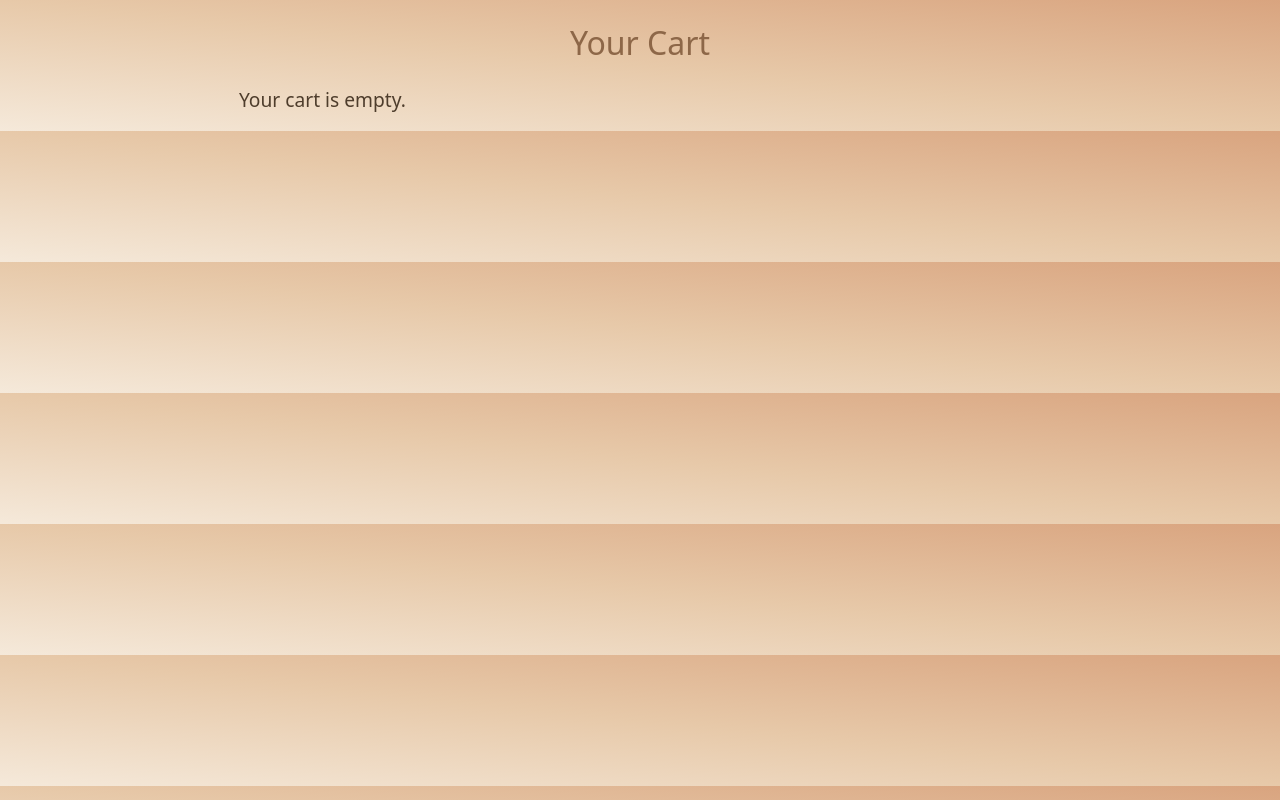
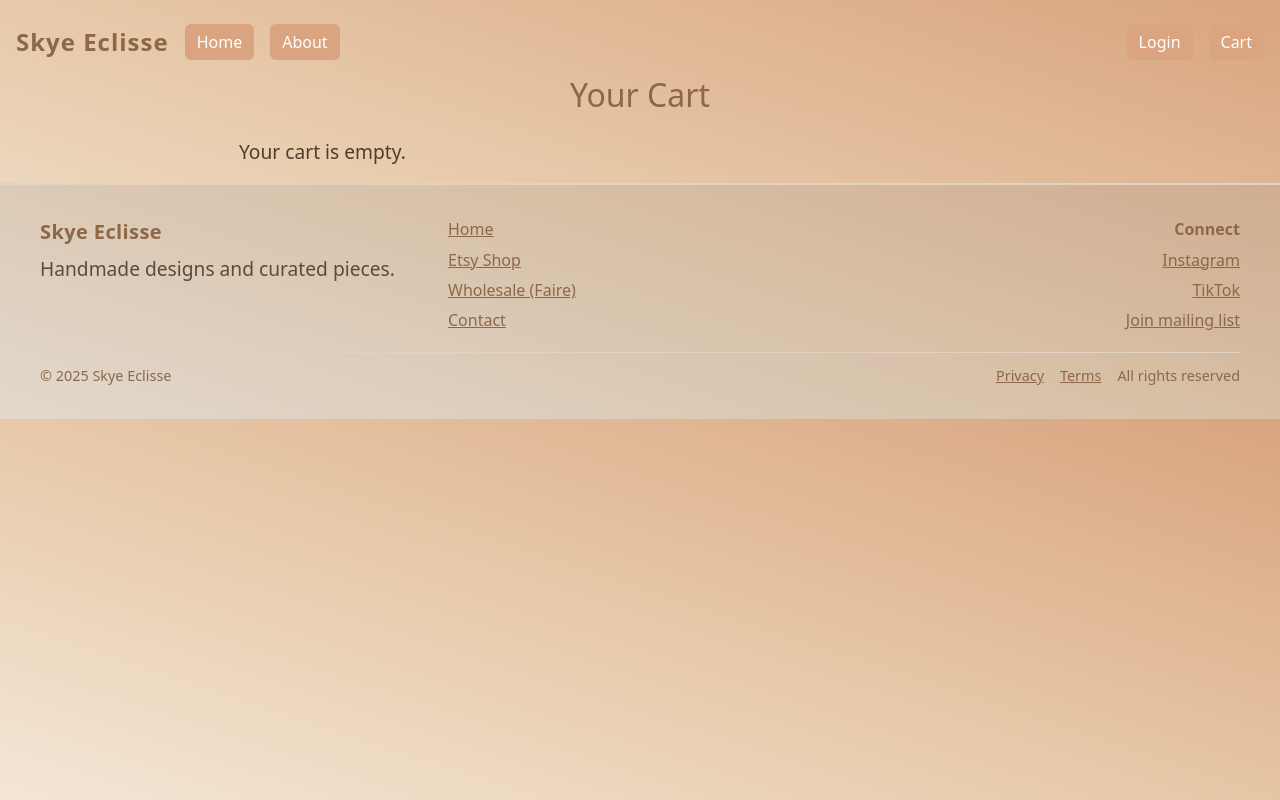
Before and after one commit to FeyJensen/eCommercePage, a React (Create React App) app in the folder client/: page /cart in a window 1280 px wide. Built offline with nearby package versions, Linux system fonts and the light colour scheme; the HTML template or start-up script is replaced by a standard one.

Commit message:
updated headers and styling

```diff
--- a/client/src/AboutPage.js
+++ b/client/src/AboutPage.js
@@ -5,12 +5,14 @@ import Footer from './components/footer.jsx';
 function AboutPage() {
     return (
         <>
+        <Header />
             <div style={{
                 width: '100%',
                 minWidth: '1000px',
                 overflow: 'hidden',
                 position: 'relative',
-                height: '380px'
+                height: '380px',
+                top: '20px',
             }}>
                 <img
                     src="images/AboutUs.png"
@@ -21,9 +23,7 @@ function AboutPage() {
                         overflow: 'hidden',
                         display: 'block',
                         objectFit: 'cover',
-                        objectPosition: 'center',
-                        transform: 'scale(.8)',
-                        paddingTop: '2rem'
+                        objectPosition: 'center'
                     }}
                 />
                 <div style={{
@@ -32,9 +32,9 @@ function AboutPage() {
                     right: 0,
                     top: '1rem',
                     zIndex: 10,
-                    padding: '0 1rem'
+
                 }}>
-                    <Header />
+
                 </div>
             </div>
 
--- a/client/src/BuyerPage.js
+++ b/client/src/BuyerPage.js
@@ -1,20 +1,15 @@
 import React, { useEffect, useState } from "react";
 import './App.css';
-import Login from './Login';
 import { useNavigate } from "react-router-dom";
 import UnderConstruction from './components/UnderConstruction';
 import Header from './components/Header';
 import CardGrid from './components/CardGrid';
-import LoginAndCart from './components/LoginAndCart';
 import ShopBanner from './components/ShopBanner';
 import Footer from './components/footer.jsx';
 
 function BuyerPage() {
   const [data, setData] = useState({});
-  const [showLogin, setShowLogin] = useState(false);
-  const [user, setUser] = useState(null);
   const [cart, setCart] = useState([]);
-
   const navigate = useNavigate();
 
   useEffect(() => {
@@ -30,31 +25,10 @@ function BuyerPage() {
 
   return (
     <div>
-      <ShopBanner
-        header={
-          <Header
-            showLogin={showLogin}
-            user={user}
-            onLoginClick={() => setShowLogin(true)}
-            onCartClick={() => navigate('/cart')}
-          />
-        }
-      />
-      {showLogin ? (
-        <div style={{ textAlign: "center", margin: "2rem 0" }}>
-          <Login onLogin={(userData) => { setUser(userData); setShowLogin(false); }} />
-        </div>
-      ) : (
-        <>
-          <div className="container">
-            <UnderConstruction />
-          </div>
-        </>
-      )}
-
-      <div style={{ paddingLeft: '8rem', paddingRight: '8rem', paddingBottom: '8rem' }}>
+      <Header />
+      <ShopBanner/>
+      <UnderConstruction />
         <CardGrid data={data} onAdd={handleAddToCart} />
-      </div>
       <Footer />
     </div>
   );
--- a/client/src/CartPage.js
+++ b/client/src/CartPage.js
@@ -1,11 +1,14 @@
 import React from "react";
 import Card from "react-bootstrap/Card";
 import Button from "react-bootstrap/Button";
+import Header from './components/Header';
+import Footer from './components/footer.jsx';
 
 
 function CartPage({ cartItems = [], onRemove, onCheckout }) {
   return (
     <div>
+      <Header />
       <nav
         className="navbar navbar-expand-lg navbar-custom"
         style={{
@@ -56,6 +59,7 @@ function CartPage({ cartItems = [], onRemove, onCheckout }) {
           </Button>
         </div>
       )}
+      <Footer />
     </div>
   );
 }
--- a/client/src/components/CardGrid.jsx
+++ b/client/src/components/CardGrid.jsx
@@ -4,6 +4,7 @@ import Button from 'react-bootstrap/Button';
 
 export default function CardGrid({ data, onAdd }) {
   return (
+    <div style={{ paddingLeft: '8rem', paddingRight: '8rem', paddingBottom: '8rem' }}>
     <div className="card-grid" style={{ gap: '.5rem', margin: '.5rem' }}>
       {data?.results ? (
         data.results.map((item) => (
@@ -34,5 +35,6 @@ export default function CardGrid({ data, onAdd }) {
         <p>Loading...</p>
       )}
     </div>
+    </div>
   );
 }
--- a/client/src/components/Header.jsx
+++ b/client/src/components/Header.jsx
@@ -1,62 +1,74 @@
-import React from 'react';
+import React, { useState } from 'react';
 import Button from 'react-bootstrap/Button';
 import { useNavigate } from 'react-router-dom';
+import Login from '../Login';
 
-export default function Header({ showLogin, user, onLoginClick, onCartClick }) {
+export default function Header() {
   const navigate = useNavigate();
+  const [showLogin, setShowLogin] = useState(false);
+  const [user, setUser] = useState(null);
 
   return (
+    <div>
       <div
         className="navbar-brand"
         style={{
           width: '100%',
           display: 'flex',
           alignItems: 'center',
-        gap: '2rem',
+          justifyContent: 'space-between',
+          gap: '1.25rem',
           position: 'relative',
-        padding: '0rem',
-        justifyContent: 'space-between'
+          top: '1rem',
+          padding: '0.5rem 1rem',
+          borderRadius: '10px',
+          zIndex: 20,
         }}
       >
-      <div style={{ display: 'flex', alignItems: 'center', gap: '2rem' }}>
+        <div style={{ display: 'flex', alignItems: 'center', gap: '1rem' }}>
           <h2
             style={{
               color: '#8d6748',
-            margin: '0',
+              margin: 0,
               fontSize: '1.5rem',
               fontWeight: 'bold'
             }}
           >
             Skye Eclisse
           </h2>
-        <Button
-          className="create-btn"
-          onClick={() => navigate('/')}
-        >
+          <Button className="create-btn" onClick={() => navigate('/')}>
             Home
           </Button>
-        <Button
-          className="create-btn"
-          onClick={() => navigate('/AboutPage')}
-        >
+          <Button className="create-btn" onClick={() => navigate('/AboutPage')}>
             About
           </Button>
         </div>
 
-      {!showLogin && !user && (
         <div style={{ display: 'flex', gap: '1rem' }}>
-          <Button
-            className="create-btn"
-            onClick={onLoginClick}
-          >
+          {!user && (
+            <Button className="create-btn" onClick={() => setShowLogin(true)}>
               Login
             </Button>
-          <Button
-            className="create-btn"
-            onClick={onCartClick}
-          >
+          )}
+          <Button className="create-btn" onClick={() => navigate('/cart')}>
             Cart
           </Button>
+        </div>
+      </div>
+
+      {showLogin && (
+        <div style={{ marginTop: '1rem' }}>
+          <Login
+            onLogin={(userData) => {
+              setUser(userData);
+              setShowLogin(false);
+            }}
+          />
+          <div style={{ marginTop: '0.5rem' }}>
+            <Button variant="secondary" className="create-btn" onClick={() => setShowLogin(false)}>
+              Close
+            </Button>
+          </div>
         </div>
       )}
     </div>
--- a/client/src/components/ShopBanner.jsx
+++ b/client/src/components/ShopBanner.jsx
@@ -8,7 +8,7 @@ export default function ShopBanner({ header, right }) {
         overflow: 'hidden',
         position: 'relative',
         height: '380px',
-        paddingTop: '80px'
+        paddingTop: '30px'
       }}
     >
       <img
@@ -20,8 +20,7 @@ export default function ShopBanner({ header, right }) {
           overflow: 'hidden',
           display: 'block',
           objectFit: 'cover',
-          objectPosition: 'center',
-          transform: 'scale(1.1)'
+          objectPosition: 'center'
         }}
       />
       <div
--- a/client/src/components/UnderConstruction.jsx
+++ b/client/src/components/UnderConstruction.jsx
@@ -2,6 +2,7 @@ import React from 'react';
 
 export default function UnderConstruction() {
     return (
+        <div className="container">
             <nav
                 className="navbar navbar-expand-lg navbar-custom"
                 style={{
@@ -27,5 +28,6 @@ export default function UnderConstruction() {
                     </div>
                 </div>
             </nav>
+        </div>
     );
 }
```
Lines whose indentation alone changed are shown as unchanged.
